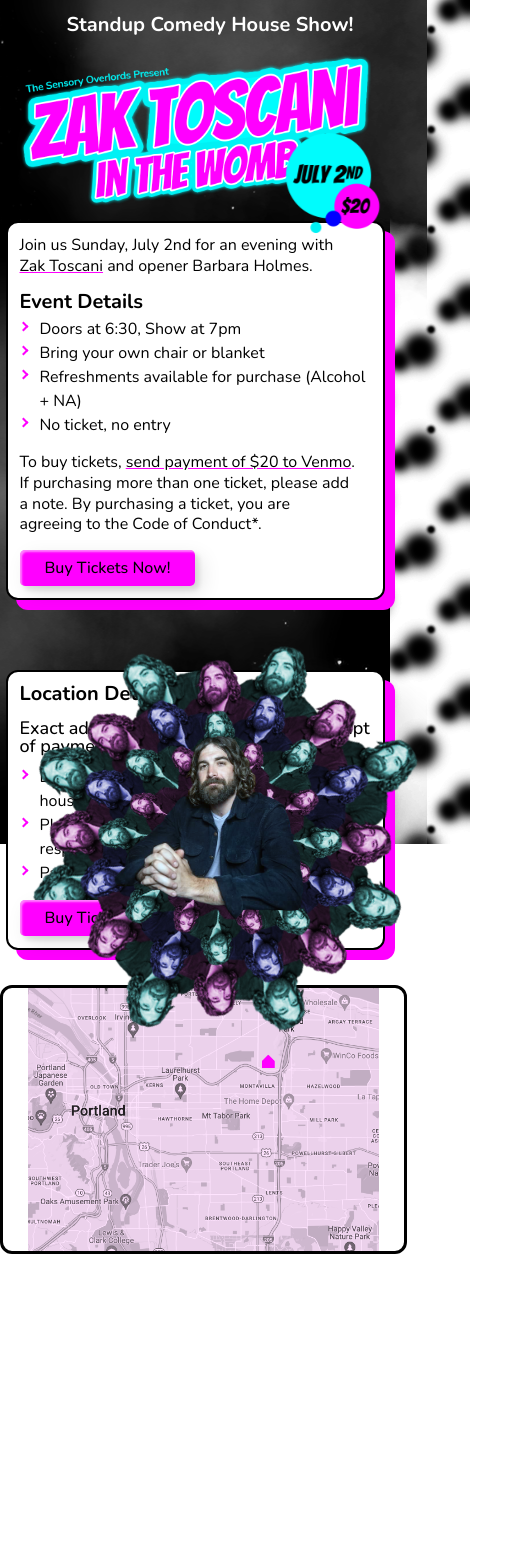
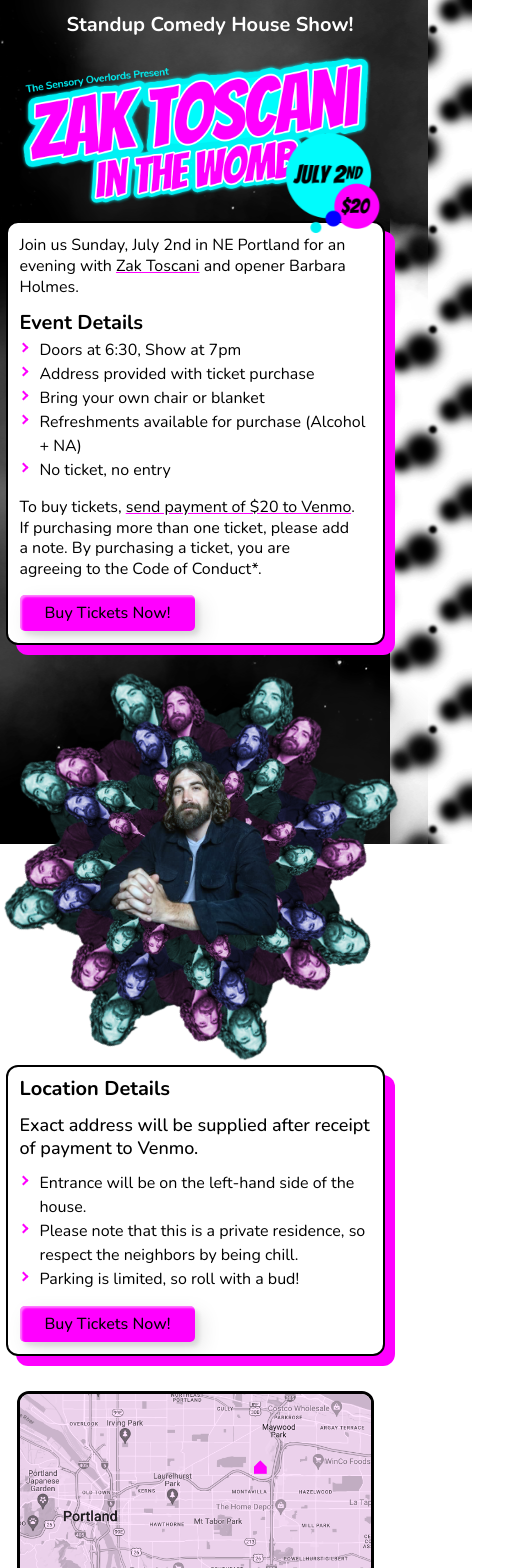
Before and after one commit to hkolsen/zak-in-the-womb, a React (Create React App) app: page / in a window 390 px wide. Shown: the top 1568 px of the page, 520 px wide, since content can reach past the window. Before the commit the page ends 1328 px from the top, so only its background shows below. Built offline with nearby package versions, Linux system fonts and the light colour scheme.

Commit message:
Clean up responsiveness

```diff
--- a/src/App.tsx
+++ b/src/App.tsx
@@ -22,10 +22,11 @@
         <ContentWrapper reverse={false}>
         <EventInfo>
         <MobilePriceImg src={Price} />
-          <p>Join us Sunday, July 2nd for an evening with <a href="https://www.instagram.com/zaktoscani/" target="_blank" rel="noreferrer">Zak Toscani</a> and opener Barbara Holmes.</p>
+          <p>Join us Sunday, July 2nd in NE Portland for an evening with <a href="https://www.instagram.com/zaktoscani/" target="_blank" rel="noreferrer">Zak Toscani</a> and opener Barbara Holmes.</p>
           <h3>Event Details</h3>
           <ul>
             <li>Doors at 6:30, Show at 7pm</li>
+            <li>Address provided with ticket purchase</li>
             <li>Bring your own chair or blanket</li>
             <li>Refreshments available for purchase (Alcohol + NA)</li>
             <li>No ticket, no entry</li>
@@ -131,6 +132,7 @@
   strong {
     font-size: 18px;
     font-weight: 500;
+    line-height: 130%;
     margin: 15px 0 5px;
   }
   h3 {
@@ -176,7 +178,6 @@
   margin: 20px 20px 0 0;
   @media (max-width: 900px) {
     margin: 20px auto;
-    padding: 0 25px;
     width: 90%;
   }
 `;
--- a/src/Hero.tsx
+++ b/src/Hero.tsx
@@ -8,8 +8,9 @@
 import Hero05 from './assets/hero05.png';
 
 function Hero() {
+const windowSize = React.useRef([window.innerWidth, window.innerHeight]);
   return (
-    <HeroWrapper>
+    <HeroWrapper heroHeight={windowSize.current[0]}>
         <HeroTop src={ZakHero} />
         <HeroImg05 src={Hero05} />
         <HeroImg04 src={Hero04} />
@@ -23,13 +24,17 @@
 export default Hero;
 
 
-const HeroWrapper = styled.section`
+const HeroWrapper = styled.section<{ heroHeight: number }>`
   margin: -125px 0 0;
   width: 50%;
   @media (max-width: 900px) {
-    margin: 20px auto;
-    padding: 0 25px;
-    width: calc(100% - 50px);
+    margin: 0 auto;
+    padding: 0;
+    height: 520px;
+    width: 520px;
+  }
+  @media (max-width: 550px) {
+    height: ${props => props.heroHeight ?? 0}px;
   }
 `;
 
```
